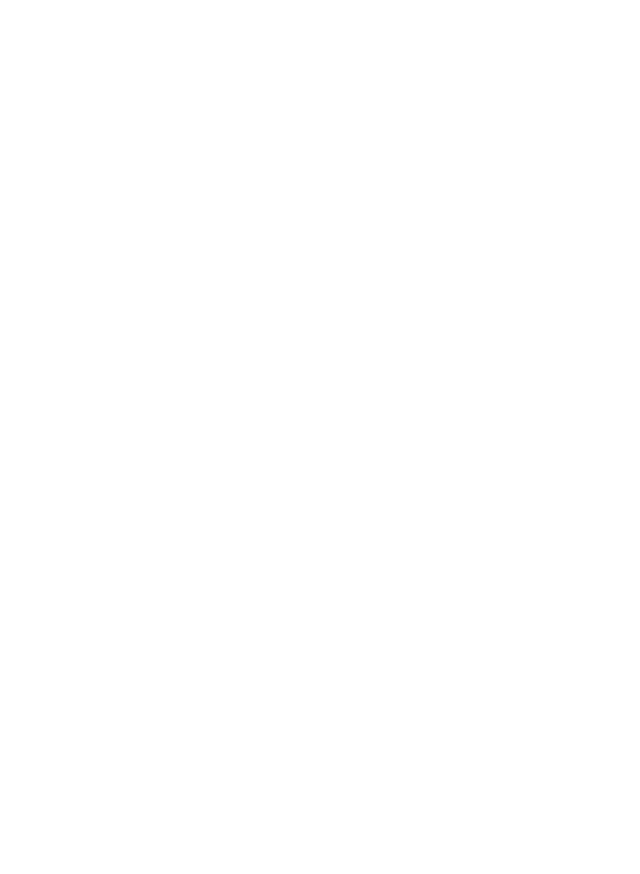
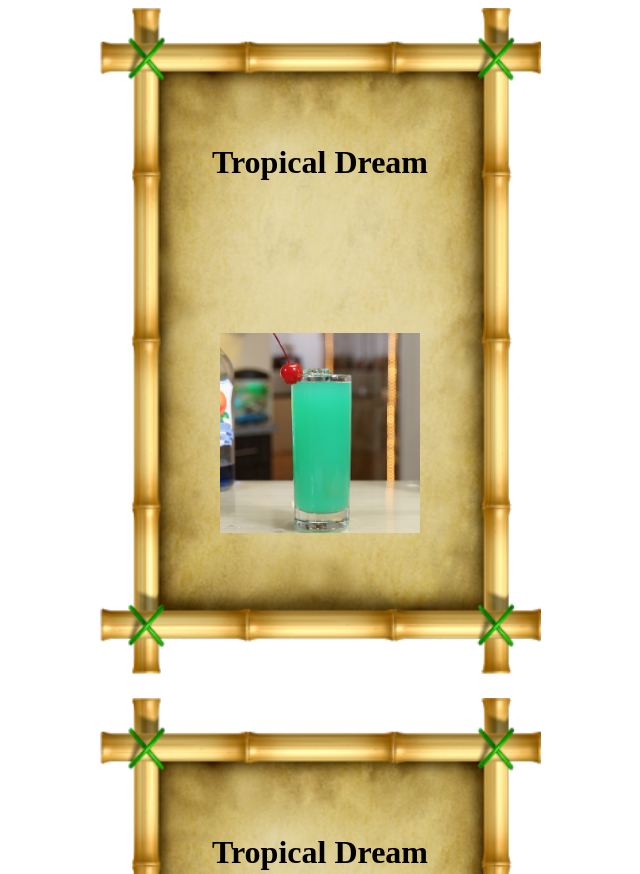
Before and after one commit to jasonfrancki/MaggiesTikiBar, a plain HTML site: page index.html in a window 1280 px wide. Shown: the top 874 px of the page, without its empty margins (320-960 px from the left). Before the commit the page ends 800 px from the top, so only its background shows below. Drawn offline with Linux system fonts and the light colour scheme.

Commit message:
added styling

```diff
--- a/index.html
+++ b/index.html
@@ -9,6 +9,16 @@
 </head>
 
 <body>
+    <div class="container">
+        <div class="drink">
+            <h1>Tropical Dream</h1>
+            <img src="/img/Tropical Dream.jpg">
+        </div>
+        <div class="drink">
+            <h1>Tropical Dream</h1>
+            <img src="/img/Tropical Dream.jpg">
+        </div>
+    </div>
 
     <script src="script.js"></script>
 </body>
--- a/style.css
+++ b/style.css
@@ -0,0 +1,27 @@
+.container {
+    display: flex;
+    justify-content: center;
+    align-items: center;
+    text-align: center;
+    flex-wrap: wrap;
+}
+
+.drink {
+    background-image: url(/img/drinkBackground.png);
+    background-size: contain;
+    background-repeat: no-repeat;
+    background-position: center;
+    width: 100vw;
+    height: 80vh;
+    padding-top: 50px;
+    display: flex;
+    flex-direction: column;
+    align-items: center;
+    justify-content: space-around;
+
+}
+
+.drink img {
+    width: 200px;
+    margin-bottom: 100px;
+}
```
Also changed, not shown: img/Tropical Dream.jpg (added), img/drinkBackground.png (added).
